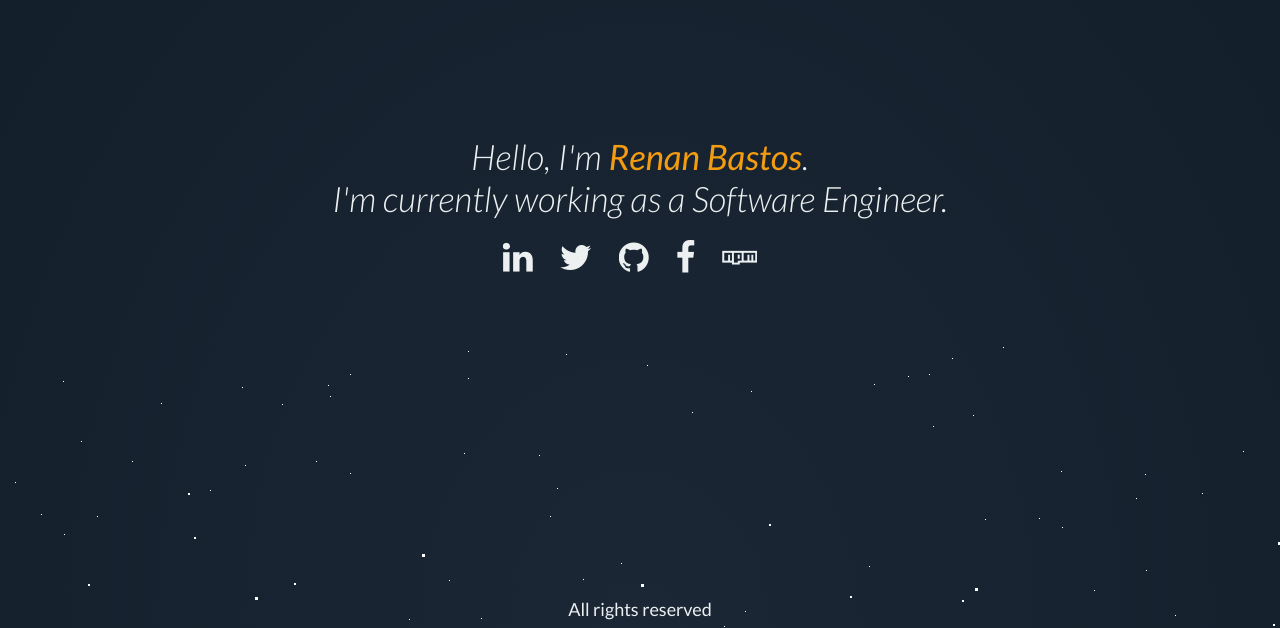
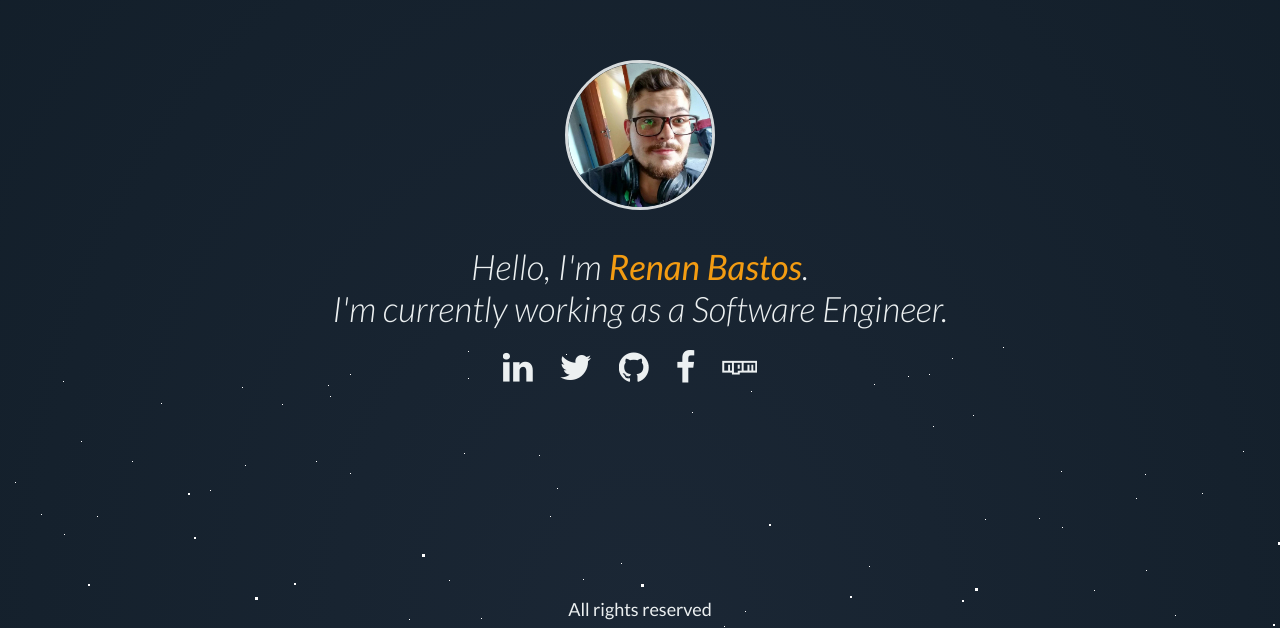
Before and after one commit to renanbastos93/renanbastos.com.br, a website: page index.html in a window 1280 px wide. Shown: the part 172-800 px from the top of the page. Drawn offline with Linux system fonts and the light colour scheme.

Commit message:
feat: added avatar

```diff
--- a/css/major.css
+++ b/css/major.css
@@ -55,3 +55,17 @@ footer > .reserve{
     text-align: center;
     padding: 1rem
 }
+
+.image{
+    padding: 1em;
+}
+.image-responsive {
+    display: flex;
+    max-width: 100%;
+    height: 30rem;
+    border-radius: 100%;
+    margin: auto;
+    border: #d6dbdd solid .3rem;
+    min-height: 8rem;
+    max-height: 15rem;
+}
--- a/index.html
+++ b/index.html
@@ -62,6 +62,9 @@
 	<header class="presentation">
 		<div class="content">
 			<div for="me" class="about">
+                <div class="image">
+                    <img src="./img/eu.jpg" alt="Renan Bastos" class="image-responsive">
+                </div>
 				Hello, I'm <span class="name">Renan Bastos</span>.
 				<BR>
 				I'm currently working as a Software Engineer.
```
